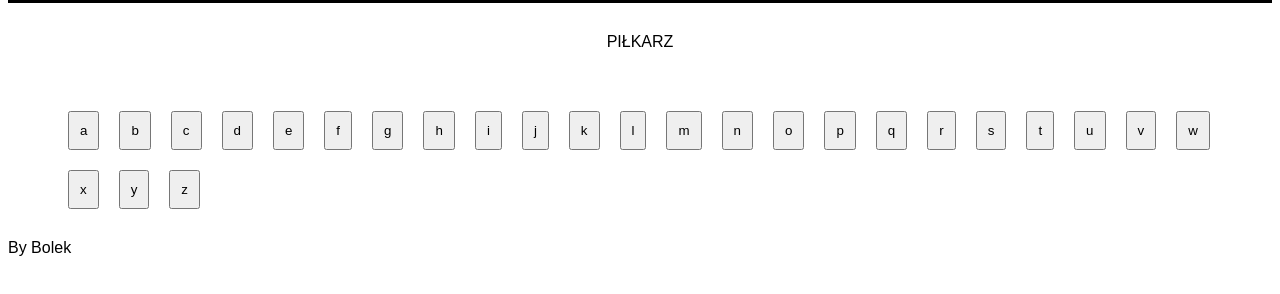
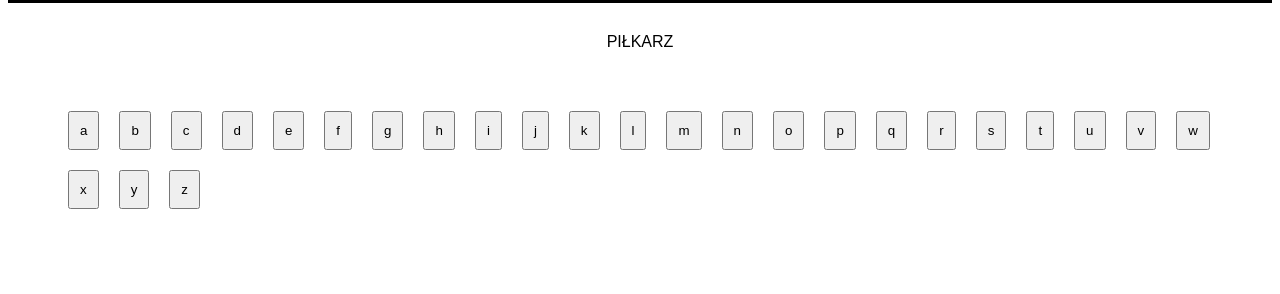
Before and after one commit to BartlomiejKar/Hangman-js, a website with bundled scripts: page index.html in a window 1280 px wide. Shown: the part 374-668 px from the top of the page. Built offline with nearby package versions, Linux system fonts and the light colour scheme.

Commit message:
delete footer

```diff
--- a/index.html
+++ b/index.html
@@ -27,7 +27,6 @@
         <div id="category"></div>
         <div id="letters"></div>
     </section>
-    <footer>By Bolek</footer>
     <script src="App/Game.js" type="module"></script>
 
 </body>
```
